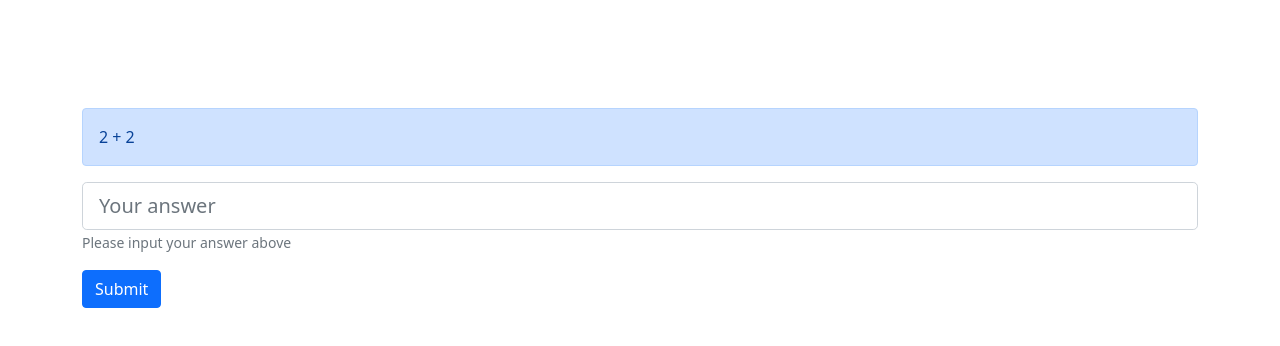
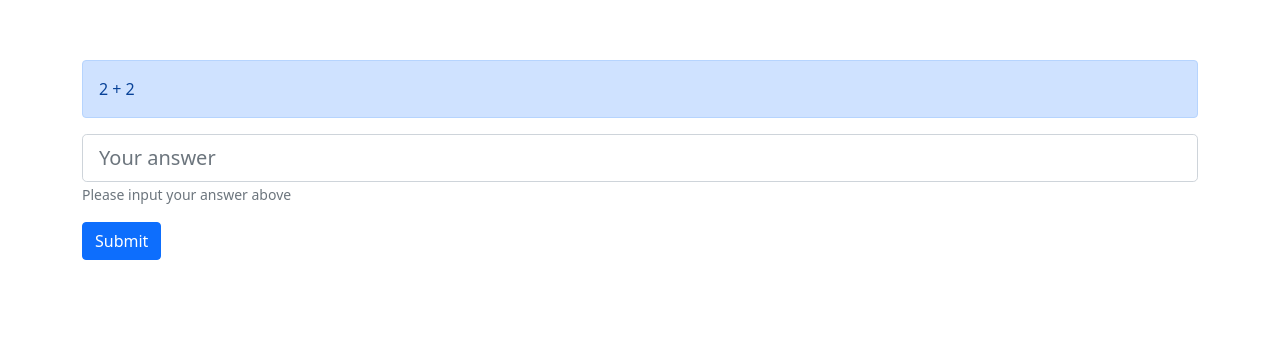
Before and after one commit to keemcodes/MathJS-API-Integration, a JavaScript app: page / in a window 1280 px wide. Shown: the part 216-562 px from the top of the page. Built offline with nearby package versions, Linux system fonts and the light colour scheme; the HTML template or start-up script is replaced by a standard one.

Commit message:
more bootstrap bootery

```diff
--- a/src/App.js
+++ b/src/App.js
@@ -14,12 +14,12 @@ import {
 function App() {
   return (
     <Container className="center">
-      <Row className="pt-5">
+      <Row>
         <Col>
           <Alert variant="primary">2 + 2</Alert>
         </Col>
       </Row>
-      <Row>
+      <Row className="pb-5">
         <Col>
           <Form>
             <Form.Group className="mb-3" controlId="formBasicEmail">
```
